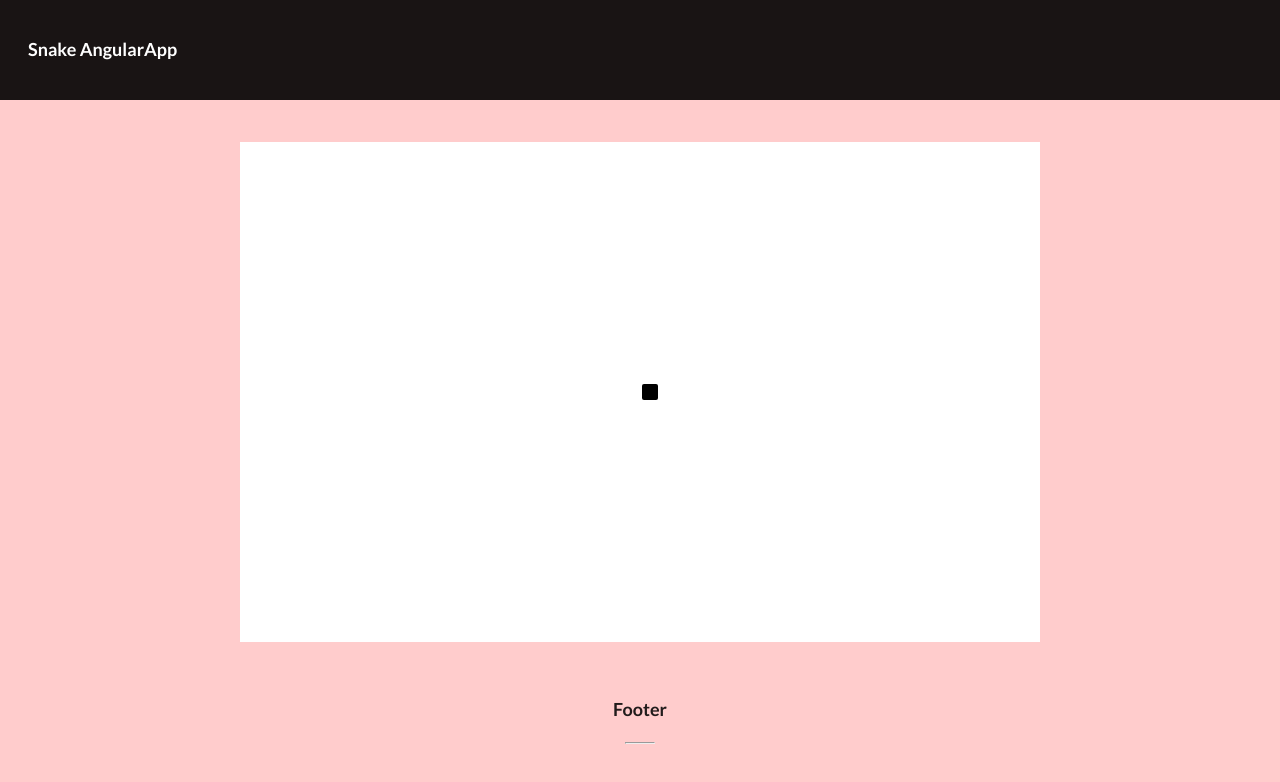
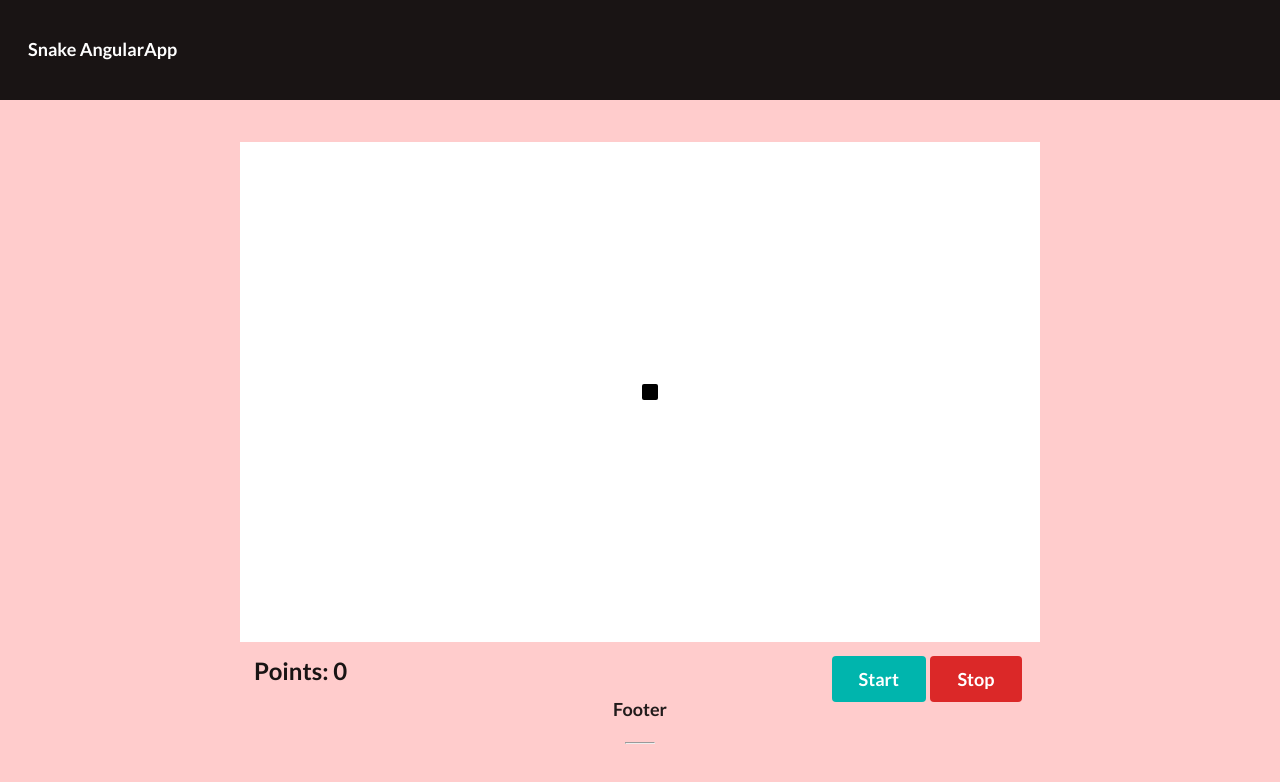
Before and after one commit to c3mohamn/snake-angular-app, an Angular app: page / in a window 1280 px wide. Shown: the top 782 px of the page. Built offline with nearby package versions, Linux system fonts and the light colour scheme; what ng2-semantic-ui would draw is missing.

Commit message:
Add simple start / stop

```diff
--- a/src/app/body/snake-game/models/snake.model.ts
+++ b/src/app/body/snake-game/models/snake.model.ts
@@ -2,6 +2,23 @@ export class Snake {
   constructor (
     public positionX: number,
     public positionY: number,
+    public direction: number = 1,
     public tail: Snake = null
   ) { }
+
+  moveLeft() {
+    this.positionX -= 20;
+  }
+
+  moveRight() {
+    this.positionX += 20;
+  }
+
+  moveUp() {
+    this.positionY -= 20;
+  }
+
+  moveDown() {
+    this.positionY += 20;
+  }
 }
--- a/src/app/body/snake-game/snake-game.component.html
+++ b/src/app/body/snake-game/snake-game.component.html
@@ -2,4 +2,13 @@
   <div class="snake" [style.top.px]="snake.positionY" [style.left.px]="snake.positionX">
     <div class="snake-inner"></div>
   </div>
+  <div class="snake-container-footer ui grid">
+    <div class="points-counter eight wide column">
+      <h2>{{'Points: ' +  game.points }}</h2>
+    </div>
+    <div class="start-button eight wide column right aligned">
+      <button class="ui button teal big" (click)="startGame()">Start</button>
+      <button class="ui button red big" (click)="stopGame()">Stop</button>
+    </div>
+  </div>
 </div>
--- a/src/app/body/snake-game/snake-game.component.scss
+++ b/src/app/body/snake-game/snake-game.component.scss
@@ -19,4 +19,13 @@
       border-radius: 2px;
     }
   }
+
+  .snake-container-footer {
+    position: absolute;
+    bottom: -50px;
+    height: 50px;
+    width: 100%;
+    margin: 0 auto;
+    color: rgba(black, .9);
+  }
 }
--- a/src/app/body/snake-game/snake-game.component.ts
+++ b/src/app/body/snake-game/snake-game.component.ts
@@ -11,12 +11,12 @@ import { HostListener } from '@angular/core';
 export class SnakeGameComponent implements OnInit {
   snake: Snake;
   game: SnakeGame;
+  started: boolean;
 
   constructor() {
-    this.snake = new Snake(400, 240);
-    this.game = new SnakeGame(800, 500, 0, 1, this.snake);
-
-    console.log(this.snake, this.game);
+    this.snake = new Snake(400, 240, 3);
+    this.game = new SnakeGame(800, 500, 0, 10, this.snake);
+    this.started = false;
   }
 
   @HostListener('document:keypress', ['$event'])
@@ -26,30 +26,80 @@ export class SnakeGameComponent implements OnInit {
 
     switch (event.key) {
       case 's':
-        if (this.snake.positionY !== (h - 20)) {
-          this.snake.positionY += 20;
+        if (this.snake.direction !== 2) {
+          this.snake.direction = 1;
         }
         break;
       case 'w':
-        if (this.snake.positionY !== 0) {
-          this.snake.positionY -= 20;
+        if (this.snake.direction !== 1) {
+          this.snake.direction = 2;
         }
         break;
       case 'a':
-        if (this.snake.positionX !== 0) {
-          this.snake.positionX -= 20;
+        if (this.snake.direction !== 4) {
+          this.snake.direction = 3;
         }
         break;
       case 'd':
-        if (this.snake.positionX !== (w - 20)) {
-          this.snake.positionX += 20;
+        if (this.snake.direction !== 3) {
+          this.snake.direction = 4;
         }
         break;
     }
   }
 
   startGame(): void {
-    console.log('game starting...');
+    if (!this.started) {
+      console.log('game starting...');
+      this.started = true;
+
+      if (this.started) {
+        startMoving(this);
+      }
+    }
+
+
+    function startMoving(game) {
+      if (game.started) {
+        setTimeout(function () {
+          game.moveSnake(game.snake.direction);
+          startMoving(game);
+        }, 500 / game.game.speed);
+      }
+    }
+  }
+
+  stopGame(): void {
+    this.started = false;
+  }
+
+  // moves the snake in direction
+  moveSnake(direction: number) {
+    const w = this.game.boardWidth,
+          h = this.game.boardHeight;
+
+    switch (direction) {
+      case 1:
+        if (this.snake.positionY !== (h - 20)) {
+          this.snake.moveDown();
+        }
+        break;
+      case 2:
+        if (this.snake.positionY !== 0) {
+          this.snake.moveUp();
+        }
+        break;
+      case 3:
+        if (this.snake.positionX !== 0) {
+          this.snake.moveLeft();
+        }
+        break;
+      case 4:
+        if (this.snake.positionX !== (w - 20)) {
+          this.snake.moveRight();
+        }
+        break;
+    }
   }
 
   ngOnInit() {
```
